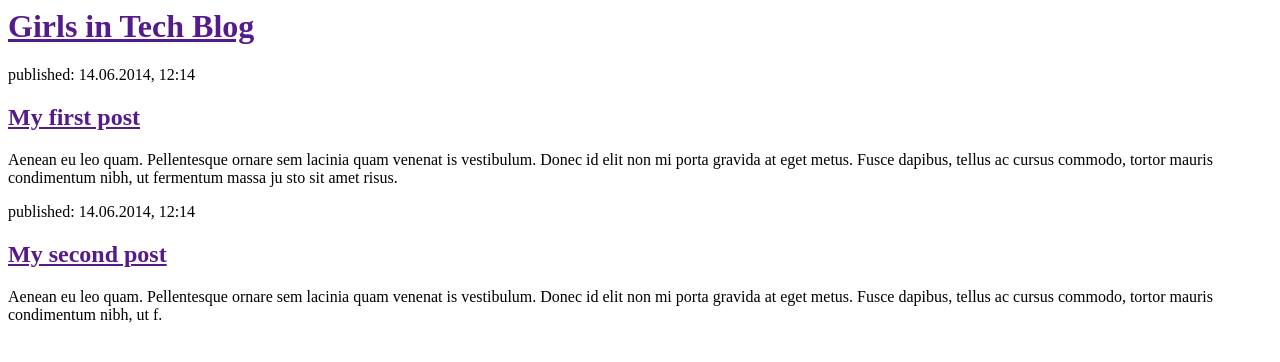
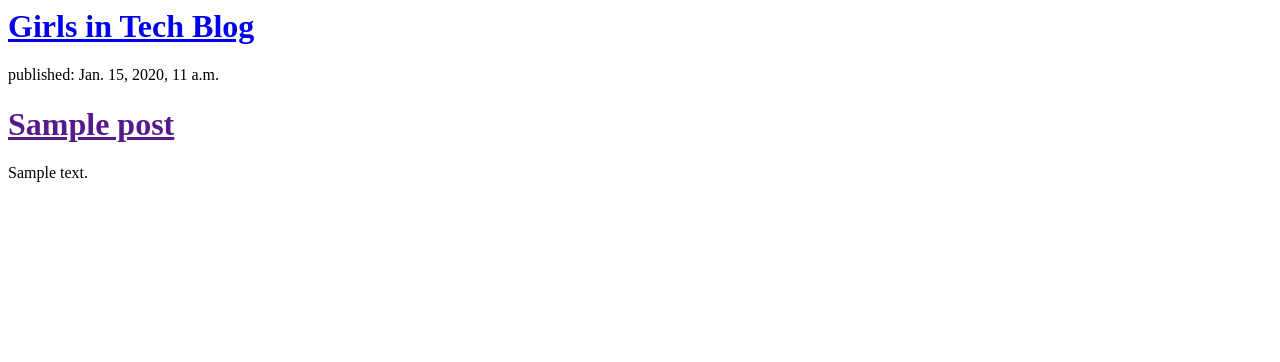
Before and after one commit to devigib/my-first-blog, a Django app: template blog/templates/blog/post_list.html in a window 1280 px wide. Shown: the top 362 px of the page. Run offline with Django 3.2, Linux system fonts and the light colour scheme; the template is opened without the code that fills it: values that come from a table or form of the project are taken from there, others are empty; tables that the repository leaves empty hold one stand-in row (values such as "Sample post").

Commit message:
modified templates to display database

```diff
--- a/blog/templates/blog/post_list.html
+++ b/blog/templates/blog/post_list.html
@@ -1,17 +1,8 @@
-<html> <head>
-<title>Girls in Tech blog</title> </head>
-<body> <div>
-<h1><a href="">Girls in Tech Blog</a></h1> </div>
 <div>
-<p>published: 14.06.2014, 12:14</p>
-<h2><a href="">My first post</a></h2>
-<p>Aenean eu leo quam. Pellentesque ornare sem lacinia quam venenat
-is vestibulum. Donec id elit non mi porta gravida at eget metus. Fusce dapibus, tellus ac cursus commodo, tortor mauris condimentum nibh, ut fermentum massa ju sto sit amet risus.</p>
+<h1><a href="/">Girls in Tech Blog</a></h1>
 </div>
+{% for post in posts %}
 <div>
-<p>published: 14.06.2014, 12:14</p>
-<h2><a href="">My second post</a></h2>
-<p>Aenean eu leo quam. Pellentesque ornare sem lacinia quam venenat
-is vestibulum. Donec id elit non mi porta gravida at eget metus. Fusce dapibus, tellus ac cursus commodo, tortor mauris condimentum nibh, ut f.</p>
-</div> </body>
-</html>
+<p>published: {{ post.published_date }}</p> <h1><a href="">{{ post.title }}</a></h1> <p>{{ post.text|linebreaksbr }}</p>
+</div>
+{% endfor %}
--- a/blog/views.py
+++ b/blog/views.py
@@ -1,6 +1,8 @@
 from django.shortcuts import render
+from django.utils import timezone
+from .models import Post
 
 def post_list(request):
-    return render(request, 'blog/post_list.html', {})
-
+    posts = Post.objects.filter(published_date__lte=timezone.now()).order_by('published_date')
+    return render(request, 'blog/post_list.html', {'posts': posts})
 # Create your views here.
```
